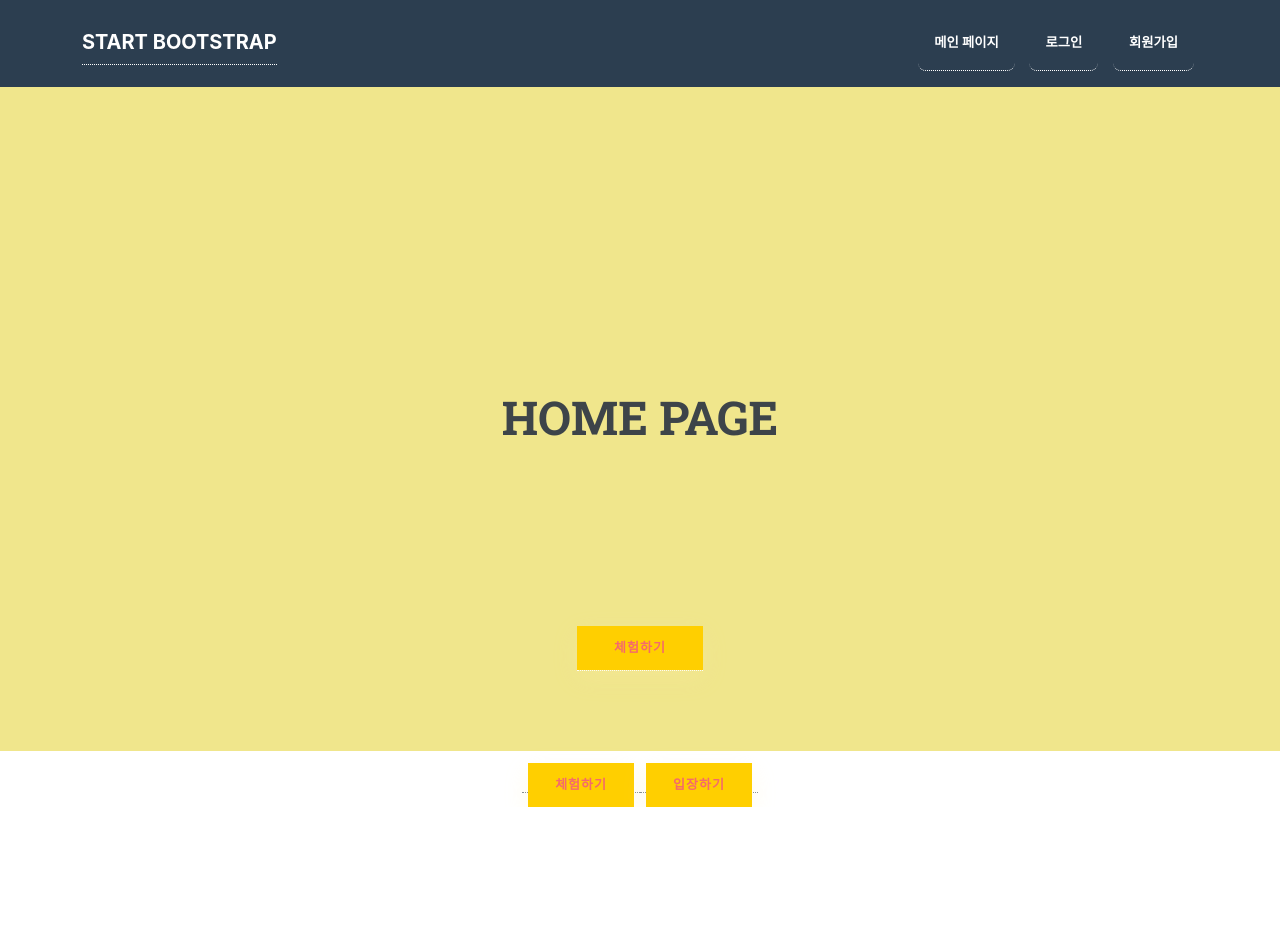
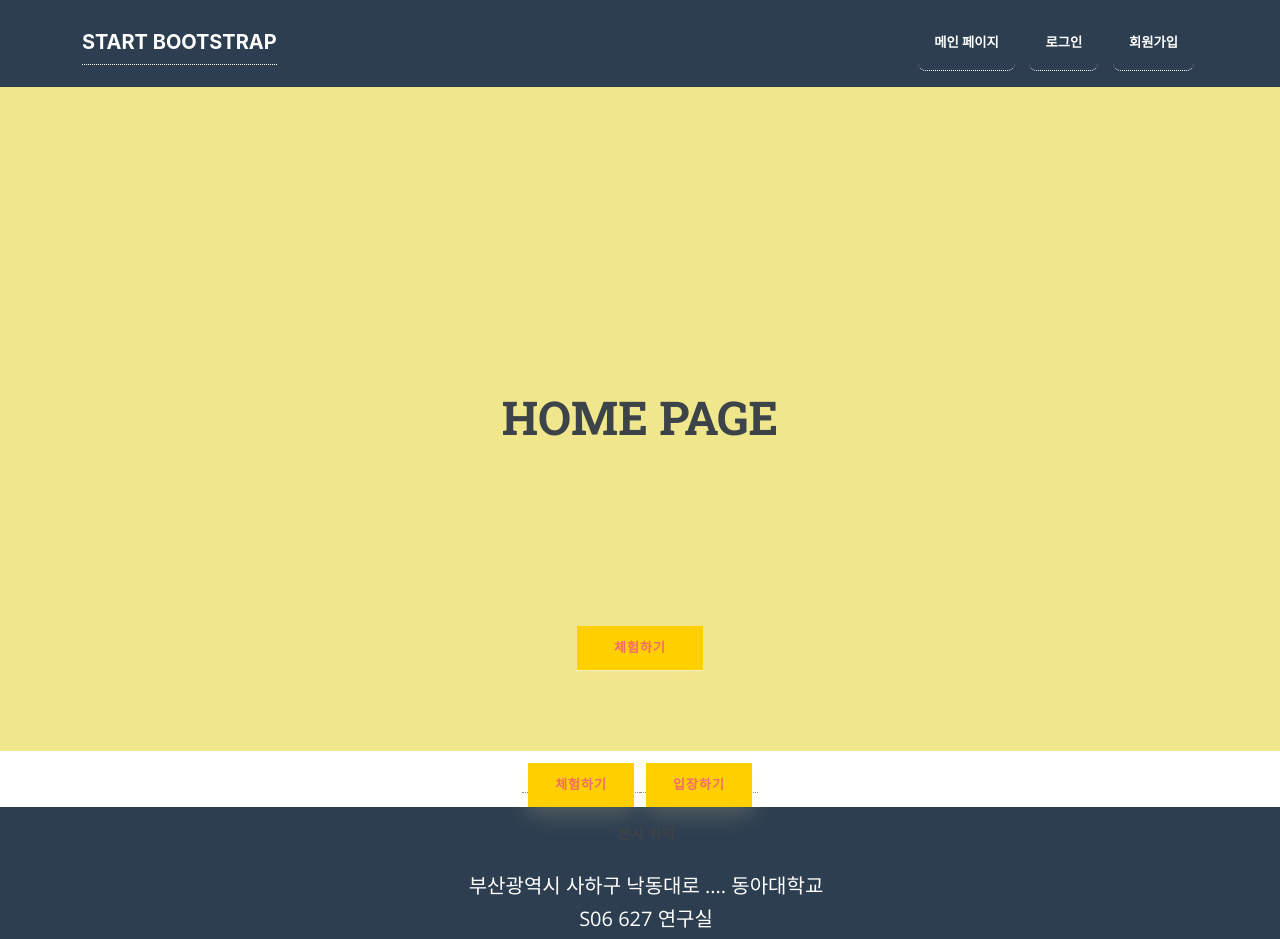
Before and after one commit to 2021-software-project/softproject, a React (Create React App) app in the folder frontend/: page / in a window 1280 px wide. Shown: the top 939 px of the page. Before the commit the page ends 823 px from the top, so only its background shows below. Built offline with nearby package versions, Linux system fonts and the light colour scheme; a web font is replaced by a local one.

Commit message:
App.js 추가업로드

```diff
--- a/frontend/src/App.js
+++ b/frontend/src/App.js
@@ -4,6 +4,7 @@ import PrivateRoute from "./components/PrivateRoute";
 
 import './App.css';
 import NavBar from './components/NavBar/NavBar';
+import Footer from './components/NavBar/Footer';
 import LoginPage from './components/UserPage/LoginPage';
 import SignupPage from './components/UserPage/SignupPage';
 import LoginSignupform from './components/UserPage/Login_Signup_form'
@@ -55,6 +56,7 @@ function App(props) {
 
             </Switch>
           </div>
+        <Footer/>
       </Suspense>
     </Router>
     );
```
